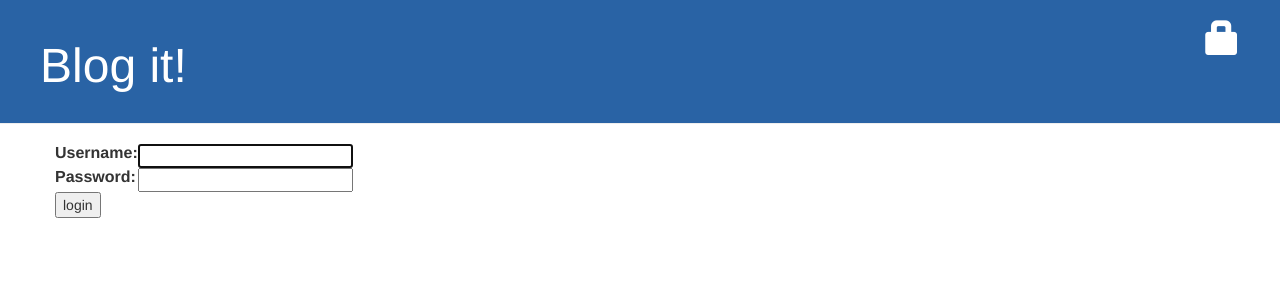
After one commit to jly02087/my-first-blog, a Django app: page /accounts/login/ in a window 1280 px wide. The commit adds this page. Shown: the top 300 px of the page. Run offline with Django 3.2, Linux system fonts and the light colour scheme; some libraries are stand-ins or nearby versions; some web fonts are replaced.

Commit message:
Part 5, added login.

```diff
--- a/blog/templates/blog/base.html
+++ b/blog/templates/blog/base.html
@@ -10,10 +10,13 @@
     <body>
         <div class="page-header">
             {% if user.is_authenticated %}
-            <a href="{% url 'post_draft_list' %}" class="top-menu"><span class="glyphicon glyphicon-edit"></span></a>
-            <a href="{% url 'post_new' %}" class="top-menu"><span class="glyphicon glyphicon-plus"></span></a>
+                <a href="{% url 'post_new' %}" class="top-menu"><span class="glyphicon glyphicon-plus"></span></a>
+                <a href="{% url 'post_draft_list' %}" class="top-menu"><span class="glyphicon glyphicon-edit"></span></a>
+                <p class="top-menu">Hello {{ user.username }} <small>(<a href="{% url 'logout' %}">Log out</a>)</small></p>
+             {% else %}
+                <a href="{% url 'login' %}" class="top-menu"><span class="glyphicon glyphicon-lock"></span></a>
             {% endif %}
-            <h1><a href="/">Blog It !</a></h1>
+            <h1><a href="/">Blog it!</a></h1>
         </div>
         <div class="content container">
             <div class="row">
@@ -24,4 +27,3 @@
             </div>
         </div>
     </body>
-</html>
--- /dev/null
+++ b/blog/templates/registration/login.html
@@ -0,0 +1,24 @@
+{% extends "blog/base.html" %}
+
+{% block content %}
+    {% if form.errors %}
+        <p>Your username and password didn't match. Please try again.</p>
+    {% endif %}
+
+    <form method="post" action="{% url 'login' %}">
+    {% csrf_token %}
+        <table>
+        <tr>
+            <td>{{ form.username.label_tag }}</td>
+            <td>{{ form.username }}</td>
+        </tr>
+        <tr>
+            <td>{{ form.password.label_tag }}</td>
+            <td>{{ form.password }}</td>
+        </tr>
+        </table>
+
+        <input type="submit" value="login" />
+        <input type="hidden" name="next" value="{{ next }}" />
+    </form>
+{% endblock %}
--- a/mysite/settings.py
+++ b/mysite/settings.py
@@ -23,7 +23,7 @@ BASE_DIR = os.path.dirname(os.path.dirname(os.path.abspath(__file__)))
 SECRET_KEY = 'xk-enjx#fcls@e3#jv-ax88^ek^#&e_l^h(3xsys6#%7or_97f'
 
 # SECURITY WARNING: don't run with debug turned on in production!
-DEBUG = True
+DEBUG = False
 
 ALLOWED_HOSTS = ['127.0.0.1', '.pythonanywhere.com']
 
@@ -120,3 +120,5 @@ USE_TZ = True
 
 STATIC_URL = '/static/'
 STATIC_ROOT = os.path.join(BASE_DIR, 'static')
+
+LOGIN_REDIRECT_URL = '/'
--- a/mysite/urls.py
+++ b/mysite/urls.py
@@ -1,7 +1,11 @@
+from django.urls import path, include
 from django.contrib import admin
-from django.urls import path, include
+
+from django.contrib.auth import views
 
 urlpatterns = [
     path('admin/', admin.site.urls),
+    path('accounts/login/', views.LoginView.as_view(), name='login'),
+    path('accounts/logout/', views.LogoutView.as_view(next_page='/'), name='logout'),
     path('', include('blog.urls')),
 ]
```
Also changed, not shown: blog/views.py (+7 -0 lines).
